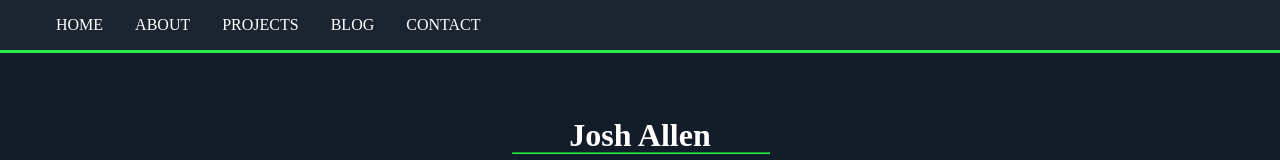
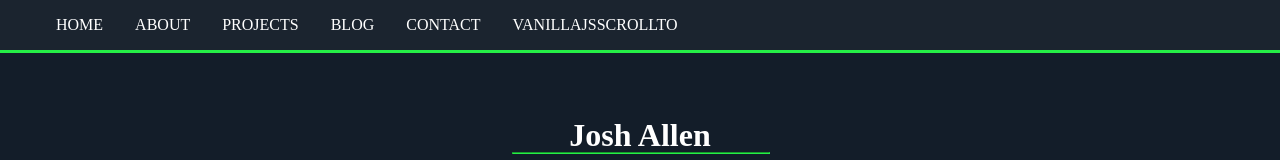
Before and after one commit to joshmrallen/joshallen, a React (Create React App) app: page / in a window 1280 px wide. Shown: the top 160 px of the page. Built offline with nearby package versions, Linux system fonts and the light colour scheme; grey boxes are pictures that could not be loaded.

Commit message:
added vanilla js scrollIntoView to see if I could work around activeClass issue with react-scroll -- still figuring it out

```diff
--- a/src/App.css
+++ b/src/App.css
@@ -40,7 +40,7 @@
 }
 
 .navbar .active-link {
-  color: #25ee46;
+  color: rgb(241, 164, 62);
 }
 
 .navbar .active-link:hover {
@@ -270,6 +270,12 @@ hr {
   padding-right: 5em;
 }
 
+#VANILLAJSSCROLLTO {
+  position: relative;
+  top: 400vh;
+  color: white;
+}
+
 /* div:nth-child(3){
   position: absolute;
   text-align: center;
--- a/src/App.js
+++ b/src/App.js
@@ -25,6 +25,9 @@ class App extends React.Component {
         <Projects />
         <Blog />
         <Contact />
+        <div id="VANILLAJSSCROLLTO">
+          <h1>VANILLAJSSCROLLTO</h1>
+        </div>
 
         {/* <Element name="home">
           <About />
--- a/src/Components/NavBar.js
+++ b/src/Components/NavBar.js
@@ -3,6 +3,15 @@ import {Link} from 'react-scroll'
 // import {NavLink} from 'react-router-dom'
 
 const NavBar = () => {
+
+    const vanillaJSScrollTo = document.querySelector("#VANILLAJSSCROLLTO")
+    const scroll = () => {
+        vanillaJSScrollTo.scrollIntoView({
+            behavior: 'smooth',
+            block: 'center'
+        })
+    }
+
     return(
         <ul className="navbar">
             <li><Link className="navlink" activeClass="active-link" to="home" spy={true} smooth={true} offset={-50}>HOME</Link></li>
@@ -10,6 +19,7 @@ const NavBar = () => {
             <li><Link className="navlink" activeClass="active-link" to="projects" spy={true} smooth={true} offset={-50}>PROJECTS</Link></li>
             <li><Link className="navlink" activeClass="active-link" to="blog" spy={true} smooth={true} offset={-50}>BLOG</Link></li>
             <li><Link className="navlink" activeClass="active-link" to="contact" spy={true} smooth={true} offset={-50}>CONTACT</Link></li>
+            <li className="navlink" onClick={scroll}>VANILLAJSSCROLLTO</li>
         </ul>
     )
 }
```
